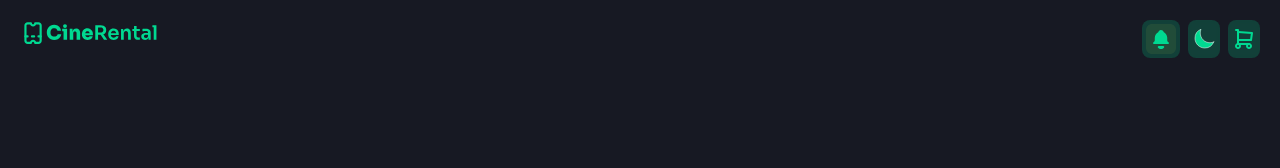
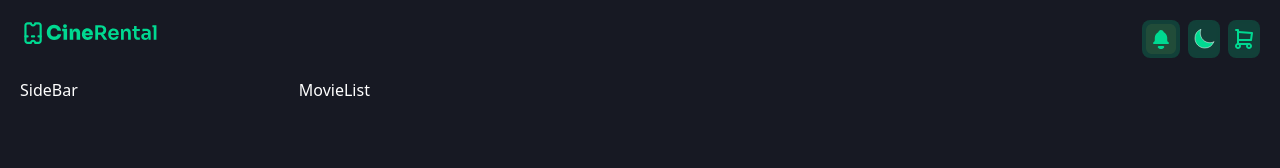
Before and after one commit to shariar-duke/movieBd, a React (Vite) app: page / in a window 1280 px wide. Shown: the top 168 px of the page. Built offline with nearby package versions, Linux system fonts and the light colour scheme.

Commit message:
sidebar and movieList

```diff
--- a/src/App.jsx
+++ b/src/App.jsx
@@ -1,9 +1,17 @@
 import Header from "./components/Header";
+import SideBar from "./components/SideBar";
+import MovieList from "./components/cine/MovieList";
 
 export default function App() {
   return (
     <div className="h-[100vh]">
       <Header />
+      <main>
+        <div className="container grid lg:grid-cols-[218px_1fr] gap-[3.8rem]">
+          <SideBar/>
+          <MovieList/>
+        </div>
+      </main>
     </div>
   );
 }
--- /dev/null
+++ b/src/components/SideBar.jsx
@@ -0,0 +1,11 @@
+import Trending from "../assets/icons/trending.svg";
+import NewRelease from "../assets/icons/newRelease.svg";
+import CommingSoon from "../assets/icons/commingSoon.svg";
+import Favourite from "../assets/icons/favourite.svg"
+import WatchLater from "../assets/icons/watchLater.svg"
+
+export default function SideBar() {
+  return (
+    <aside className="text-white">SideBar</aside>
+  )
+}
--- /dev/null
+++ b/src/components/cine/MovieList.jsx
@@ -0,0 +1,7 @@
+import React from 'react'
+
+export default function MovieList() {
+  return (
+    <div className='text-white'>MovieList</div>
+  )
+}
```
